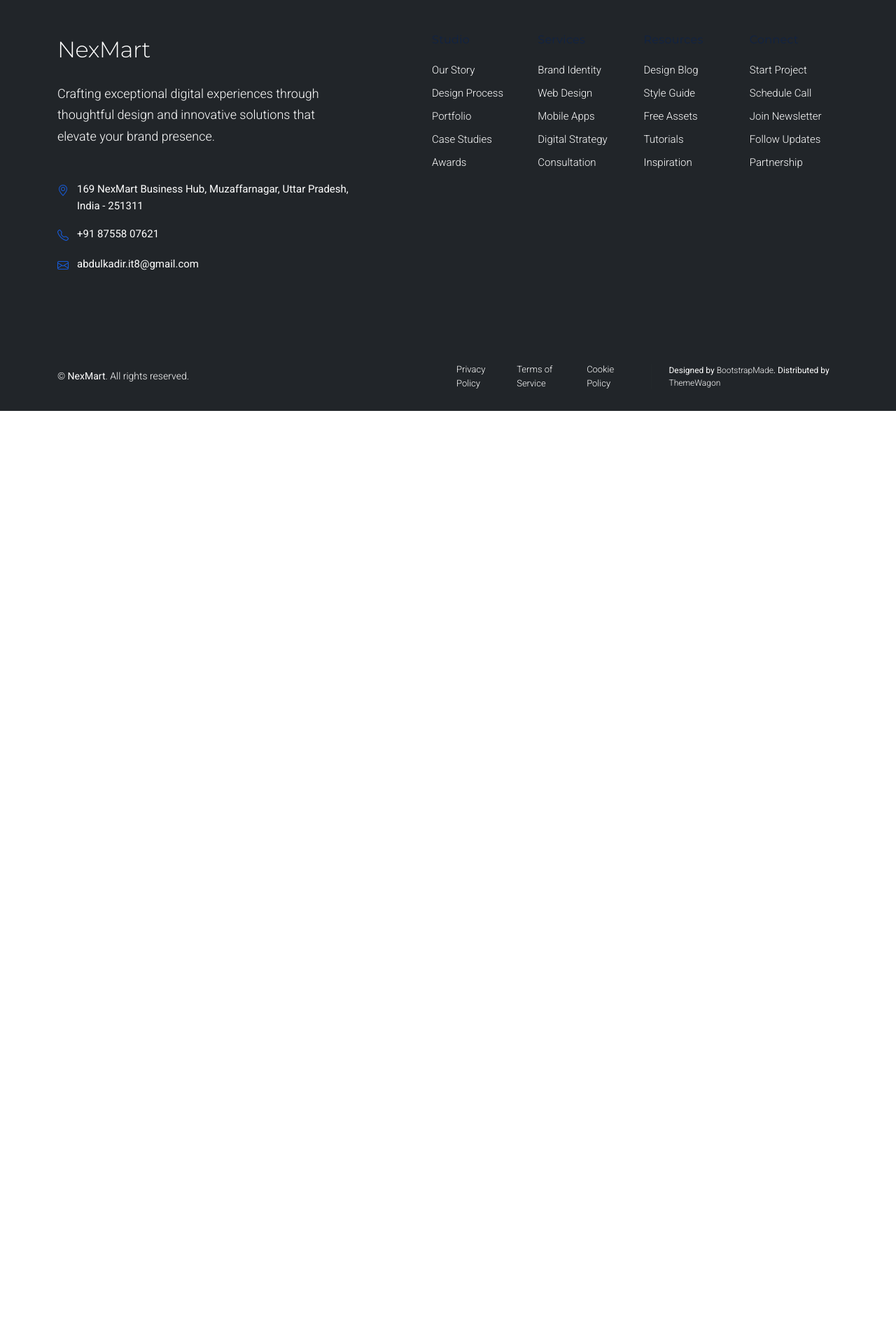
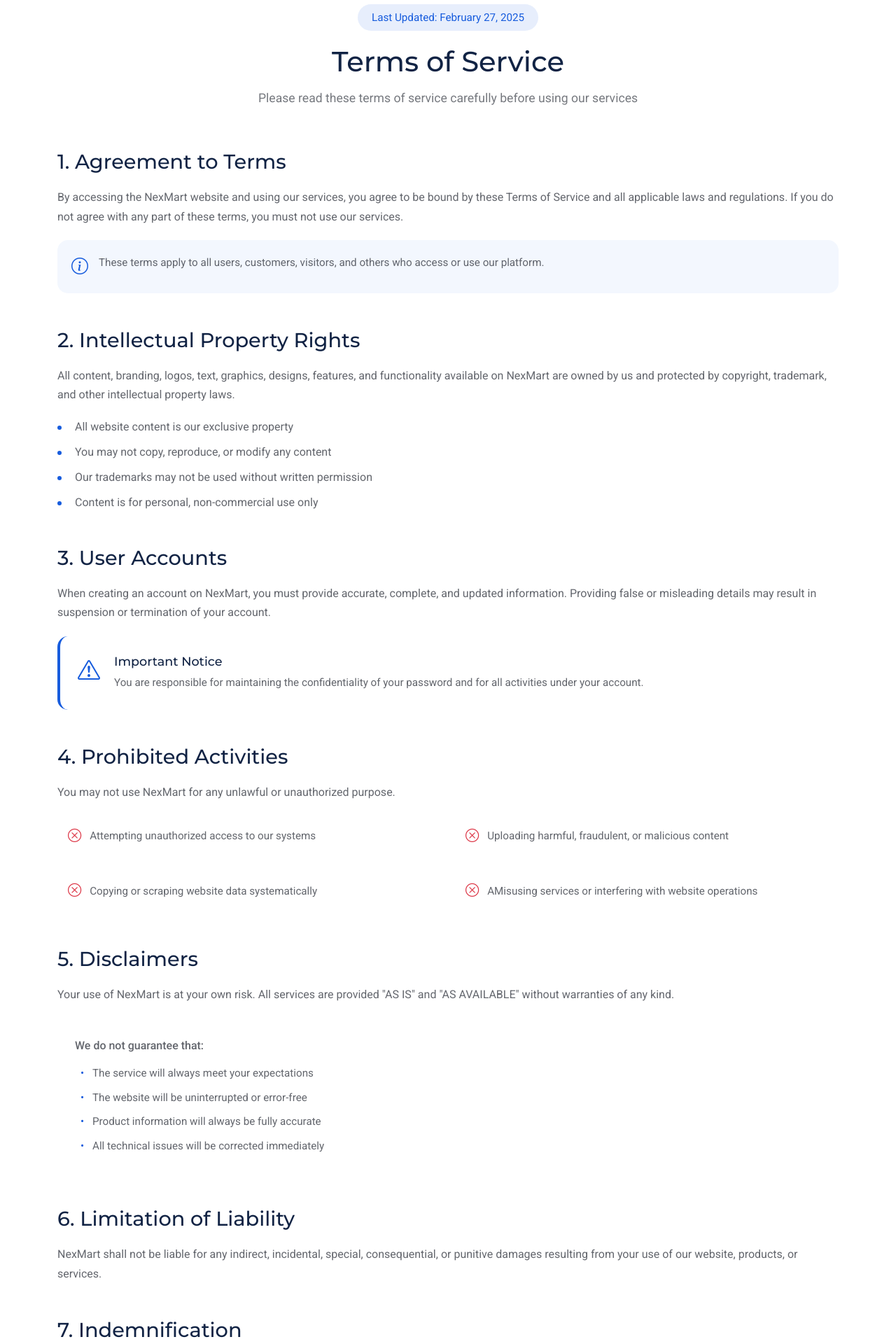
Before and after one commit to AbdulKadirit8/NexMart, a React (Vite) app: page /terms in a window 1280 px wide. Shown: the part 480-2400 px from the top of the page at 70% size. Before the commit the page ends 1067 px from the top, so only its background shows below. Built offline with nearby package versions, Linux system fonts and the light colour scheme.

Commit message:
Update Term page and add topscroll feature component 15-04-2026

```diff
--- a/src/App.jsx
+++ b/src/App.jsx
@@ -12,6 +12,7 @@
 import TermPage from "./Pages/TermPage";
 import Testimonial from "./Components/Testimonial";
 import TestimonialPage from "./Pages/TestimonialPage";
+import ScrollToTop from "./Components/ScrollToTop";
 
 export default function App() {
   return (
@@ -19,6 +20,7 @@
       <Navbar></Navbar>
 
       <BrowserRouter>
+      <ScrollToTop />
         <Routes>
           <Route path='' element={<Home />}></Route>
           <Route path='/about' element={<AboutPage />}></Route>
--- a/src/Components/CustumerSupport.jsx
+++ b/src/Components/CustumerSupport.jsx
@@ -17,7 +17,7 @@
                             <div className="col-lg-4 text-lg-end">
                                 <a href="tel:+15551234567" className="emergency-btn">
                                     <i className="bi bi-telephone-fill"></i>
-                                    Call Emergency: (555) 123-4567
+                                    Call Emergency: (875) 580-7621
                                 </a>
                             </div>
                         </div>
--- /dev/null
+++ b/src/Components/ScrollToTop.jsx
@@ -0,0 +1,12 @@
+import { useEffect } from "react";
+import { useLocation } from "react-router-dom";
+
+export default function ScrollToTop() {
+  const { pathname } = useLocation();
+
+  useEffect(() => {
+    window.scrollTo(0, 0);
+  }, [pathname]);
+
+  return null;
+}
--- a/src/Pages/TermPage.jsx
+++ b/src/Pages/TermPage.jsx
@@ -1,10 +1,141 @@
 import React from 'react'
 import Breadcrum from '../Components/Breadcrum'
+import { NavLink } from 'react-router-dom'
 
 export default function TermPage() {
-  return (
-    <>
-        <Breadcrum pageTitle={"Term"} pageDescription={"By using NexMart, you agree to our terms and conditions designed to ensure a safe, fair, and reliable shopping experience. Please review our policies, user responsibilities, and service guidelines carefully."} />
-    </>
-  )
+    return (
+        <>
+            <Breadcrum pageTitle={"Term"} pageDescription={"By using NexMart, you agree to our terms and conditions designed to ensure a safe, fair, and reliable shopping experience. Please review our policies, user responsibilities, and service guidelines carefully."} />
+
+            <section id="terms-of-service" className="terms-of-service section">
+
+                <div className="container" data-aos="fade-up">
+
+                    <div className="tos-header text-center" data-aos="fade-up">
+                        <span className="last-updated">Last Updated: February 27, 2025</span>
+                        <h2>Terms of Service</h2>
+                        <p>Please read these terms of service carefully before using our services</p>
+                    </div>
+
+                    <div className="tos-content" data-aos="fade-up" data-aos-delay="200">
+
+                        <div id="agreement" className="content-section">
+                            <h3>1. Agreement to Terms</h3>
+                            <p>By accessing the NexMart website and using our services, you agree to be bound by these Terms of Service and all applicable laws and regulations. If you do not agree with any part of these terms, you must not use our services.
+                            </p>
+                            <div className="info-box">
+                                <i className="bi bi-info-circle"></i>
+                                <p>These terms apply to all users, customers, visitors, and others who access or use our platform.</p>
+                            </div>
+                        </div>
+
+                        <div id="intellectual-property" className="content-section">
+                            <h3>2. Intellectual Property Rights</h3>
+                            <p>All content, branding, logos, text, graphics, designs, features, and functionality available on NexMart are owned by us and protected by copyright, trademark, and other intellectual property laws.</p>
+                            <ul className="list-items">
+                                <li>All website content is our exclusive property</li>
+                                <li>You may not copy, reproduce, or modify any content</li>
+                                <li>Our trademarks may not be used without written permission</li>
+                                <li>Content is for personal, non-commercial use only</li>
+                            </ul>
+                        </div>
+
+                        <div id="user-accounts" className="content-section">
+                            <h3>3. User Accounts</h3>
+                            <p>When creating an account on NexMart, you must provide accurate, complete, and updated information. Providing false or misleading details may result in suspension or termination of your account.</p>
+                            <div className="alert-box">
+                                <i className="bi bi-exclamation-triangle"></i>
+                                <div className="alert-content">
+                                    <h5>Important Notice</h5>
+                                    <p>You are responsible for maintaining the confidentiality of your password and for all activities under your account.</p>
+                                </div>
+                            </div>
+                        </div>
+
+                        <div id="prohibited" className="content-section">
+                            <h3>4. Prohibited Activities</h3>
+                            <p>You may not use NexMart for any unlawful or unauthorized purpose.</p>
+                            <div className="prohibited-list">
+                                <div className="prohibited-item">
+                                    <i className="bi bi-x-circle"></i>
+                                    <span>Attempting unauthorized access to our systems</span>
+                                </div>
+                                <div className="prohibited-item">
+                                    <i className="bi bi-x-circle"></i>
+                                    <span>Uploading harmful, fraudulent, or malicious content</span>
+                                </div>
+                                <div className="prohibited-item">
+                                    <i className="bi bi-x-circle"></i>
+                                    <span>Copying or scraping website data systematically</span>
+                                </div>
+                                <div className="prohibited-item">
+                                    <i className="bi bi-x-circle"></i>
+                                    <span>AMisusing services or interfering with website operations</span>
+                                </div>
+                            </div>
+                        </div>
+
+                        <div id="disclaimer" className="content-section">
+                            <h3>5. Disclaimers</h3>
+                            <p>Your use of NexMart is at your own risk. All services are provided "AS IS" and "AS AVAILABLE" without warranties of any kind.</p>
+                            <div className="disclaimer-box">
+                                <p>We do not guarantee that:</p>
+                                <ul>
+                                    <li>The service will always meet your expectations</li>
+                                    <li>The website will be uninterrupted or error-free</li>
+                                    <li>Product information will always be fully accurate</li>
+                                    <li>All technical issues will be corrected immediately</li>
+                                </ul>
+                            </div>
+                        </div>
+
+                        <div id="limitation" className="content-section">
+                            <h3>6. Limitation of Liability</h3>
+                            <p>NexMart shall not be liable for any indirect, incidental, special, consequential, or punitive damages resulting from your use of our website, products, or services.</p>
+                        </div>
+
+                        <div id="indemnification" className="content-section">
+                            <h3>7. Indemnification</h3>
+                            <p>You agree to defend, indemnify, and hold NexMart harmless from any claims, damages, losses, liabilities, and expenses arising from your misuse of the platform or violation of these Terms.</p>
+                        </div>
+
+                        <div id="termination" className="content-section">
+                            <h3>8. Termination</h3>
+                            <p>We reserve the right to suspend or terminate your account or access to our services at any time, without prior notice, if you violate these Terms or engage in harmful activities.</p>
+                        </div>
+
+                        <div id="governing-law" className="content-section">
+                            <h3>9. Governing Law</h3>
+                            <p>These Terms shall be governed by and interpreted in accordance with the laws of India, without regard to conflict of law principles.</p>
+                        </div>
+
+                        <div id="changes" className="content-section">
+                            <h3>10. Changes to Terms</h3>
+                            <p>We reserve the right to update, modify, or replace these Terms at any time. Changes will be effective immediately after posting on this page.</p>
+                            <div className="notice-box">
+                                <i className="bi bi-bell"></i>
+                                <p>By continuing to access or use our service after those revisions become effective, you agree to be
+                                    bound by the revised terms.</p>
+                            </div>
+                        </div>
+                    </div>
+
+
+                    <div className="tos-contact" data-aos="fade-up" data-aos-delay="300">
+                        <div className="contact-box">
+                            <div className="contact-icon">
+                                <i className="bi bi-envelope"></i>
+                            </div>
+                            <div className="contact-content">
+                                <h4>Questions About Terms?</h4>
+                                <p>If you have any questions about these Terms, please contact us.</p>
+                                <NavLink to="/contactus" className="contact-link">Contact Support</NavLink>
+                            </div>
+                        </div>
+                    </div>
+                </div>
+
+            </section>
+        </>
+    )
 }
```
